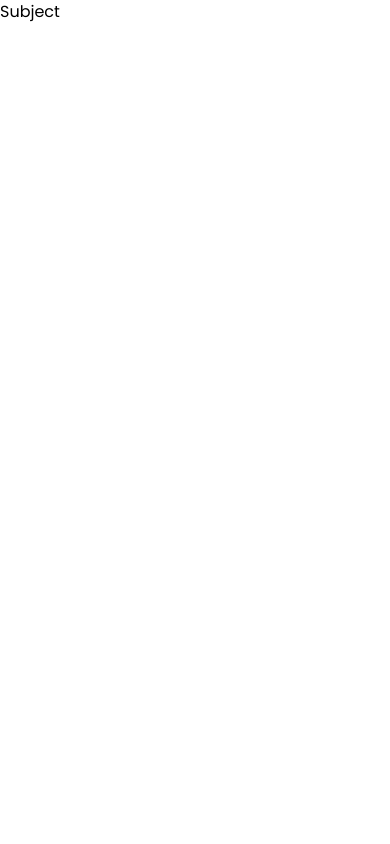
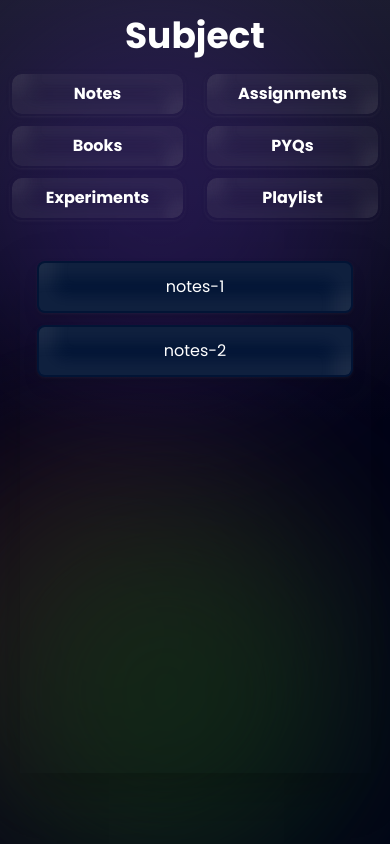
Before and after one commit to UltigendLemate/Fresources, a Next.js app: page /Subject in a window 390 px wide. Built offline with nearby package versions, Linux system fonts and the light colour scheme.

Commit message:
responsive

```diff
--- /dev/null
+++ b/pages/Subject/index.jsx
@@ -0,0 +1,72 @@
+import { useState } from 'react';
+import { topicsJSON } from "../../dataset";
+// import './styles.css';
+
+function Subject(props) {
+
+
+    const [isActive, setIsActive] = useState('Notes')
+
+
+    const buttons = Object.keys(topicsJSON).map((subject, index) => {
+        return (
+            <>
+                <button onClick={() => setIsActive(subject)}
+                    className='w-[90%] md:[80%] px-3 py-2 my-1  md:my-2  mx-auto md:py-4 md:px-6 lg:px-8   rounded-xl font-bold md:text-xl lg:text-2xl text-md
+                glass shadow-[rgba(255,255,255,0.50)]
+                 duration-300 transition border-2 border-transparent hover:border-[#f5a607]
+                 '>
+                    {subject}
+                </button>
+                {/* <div onClick={() => setIsActive(subject)} >
+                    <Button.Glass key={subject} value={subject} />
+                </div> */}
+            </>
+
+        )
+    })
+
+
+
+
+    return (
+        <>
+
+            <div
+                style={{ width: props.shift, marginLeft: props.margin, transition: 'all 0.5s ease' }} className="min-h-screen max-h-auto items-center">
+
+                <div className='mx-auto text-center pt-4 mb-2 md:pt-[3%] sm:mb-5 '>
+                    <p className='text-4xl pb-3 md:pb-7 font-bold text-white'>Subject</p>
+                    <div className='flex justify-center text-white grid grid-cols-2 sm:grid-cols-3 2xl:grid-cols-6 2xl:max-w-[90%] mx-auto text-center md:max-w-screen-md'>
+                        {buttons}
+                    </div>
+                </div>
+                <div className='h-[62vh] mt-[3vh] md:max-h-[60vh] 2xl:max-h-[80vh] overflow-y-scroll  w-[90%] md:max-w-screen-sm justify-center mx-auto shadow-2xl'>
+                    {topicsJSON[isActive].map((note, index) => {
+                        return (
+
+                            <div
+                                className="py-3 my-3 lg:py-5 rounded-lg w-[90%] hover:glass-gradient border-transparent text-white border-2
+                                drop-shadow-lg mx-auto md:max-w-screen-sm text-center text-md md:text-lg lg:text-xl  glass shadow-2xl
+                                bg-babla hover:border-[#f5a607] cursor-pointer "
+                                key={note}
+                            >
+                                {note}
+                                {/* <button className=' self-center ml-2 '><svg width="24" height="24"  ><path d="M12 4 3 15h6v5h6v-5h6z" className="icon_svg-stroke icon_svg-fill" stroke-width="1.5" stroke="#666" fill="none" stroke-linejoin="round"></path></svg></button> */}
+                            </div>
+
+                        )
+                    })}
+                </div>
+            </div>
+            <div className='absolute top-0 h-screen w-screen overflow-hidden bg-gradient-to-b  glass-gradient -z-10'>
+                <div className='ball bg-primary-red -left-20 bottom-4 opacity-30' />
+                <div className='ball bg-primary-green right-8 -bottom-10 opacity-60' />
+                <div className='ball bg-primary-violet right-10 top-0 opacity-30' />
+            </div>
+        </>
+    )
+}
+
+
+export default Subject
--- a/tailwind.config.js
+++ b/tailwind.config.js
@@ -12,6 +12,10 @@ module.exports = {
         inter: 'Inter',
       },
       colors: {
+        babli: '#11101D',
+        babu: '#2c2859',
+        bablu: '#020221',
+        babla: "rgba(2, 20, 53, 9)",
         primary: {
           blue: '#020317',
           red: '#923535',
--- a/tsconfig.json
+++ b/tsconfig.json
@@ -15,6 +15,6 @@
     "jsx": "preserve",
     "incremental": true
   },
-  "include": ["next-env.d.ts", "**/*.ts", "**/*.tsx", "prisma/script.ts"],
+  "include": ["next-env.d.ts", "**/*.ts", "**/*.tsx", "prisma/script.ts", "pages/Subject/index.jsx"],
   "exclude": ["node_modules"]
 }
```
Also changed, not shown: styles/globals.css (+3 -5 lines).
